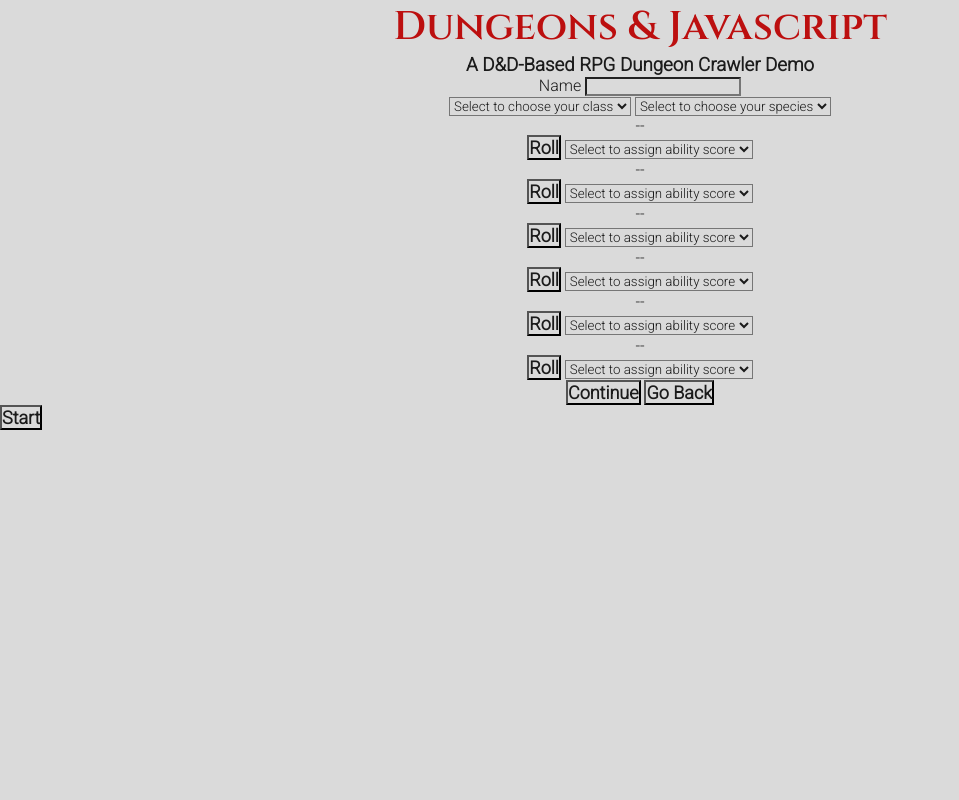
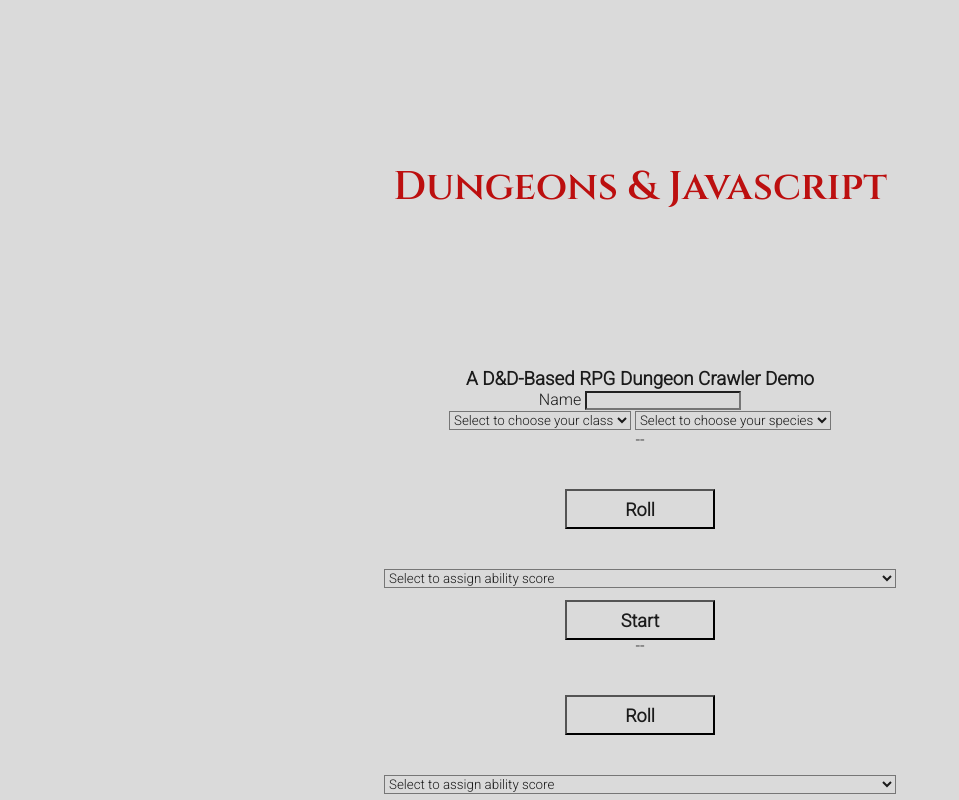
Before and after one commit to jpthacker/dungeons-and-javascript, a website: page index.html in a window 1280 px wide. Shown: the top 800 px of the page, without its empty margins (0-959 px from the left). Drawn offline with nearby package versions, Linux system fonts and the light colour scheme; files that its build step writes are made by us from their sources; a web font is replaced by a local one.

Commit message:
Added initial layout and component styles

```diff
--- a/base/_typography.scss
+++ b/base/_typography.scss
@@ -28,10 +28,13 @@ menu {
 
 .character-creation__message {
   text-align: center;
+  font-size: 1em;
 }
 
 .character-creation__error {
   text-align: center;
+  font-size: 1em;
+  color: rgb(188, 15, 15);
 }
 
 button {
--- a/components/_buttons.scss
+++ b/components/_buttons.scss
@@ -1 +1,9 @@
 @use "../abstracts" as *;
+
+button {
+  min-height: 40px;
+  min-width: 150px;
+  display: block;
+  margin: 0 auto;
+  cursor: pointer;
+}
--- a/index.html
+++ b/index.html
@@ -4,7 +4,7 @@
     <meta charset="UTF-8" />
     <meta http-equiv="X-UA-Compatible" content="IE=edge" />
     <meta name="viewport" content="width=device-width, initial-scale=1.0" />
-    <link rel="stylesheet" href="styles.css" />
+    <link rel="stylesheet" href="main.css" />
     <title>Dungeons & Javascript</title>
   </head>
   <body>
--- a/layout/_grid.scss
+++ b/layout/_grid.scss
@@ -1 +1,38 @@
 @use "../abstracts" as *;
+
+.ability__container {
+  display: grid;
+  gap: 6vh;
+  grid-auto-columns: 1fr;
+  grid-template:
+    "ability1"
+    "ability2"
+    "ability3"
+    "ability4"
+    "ability5"
+    "ability6";
+}
+
+.ability--one {
+  grid-area: ability1;
+}
+
+.ability--two {
+  grid-area: ability2;
+}
+
+.ability--three {
+  grid-area: ability3;
+}
+
+.ability--four {
+  grid-area: ability4;
+}
+
+.ability--five {
+  grid-area: ability5;
+}
+
+.ability--six {
+  grid-area: ability6;
+}
--- a/layout/_layout.scss
+++ b/layout/_layout.scss
@@ -6,3 +6,57 @@
   box-sizing: border-box;
   background-color: $color-grey;
 }
+
+.title {
+  position: absolute;
+  top: 20vh;
+  right: 0;
+  left: 0;
+
+  &__main {
+    width: 80vw;
+    margin: 0 auto;
+  }
+}
+
+.menu--start {
+  position: absolute;
+  top: 46%;
+  bottom: 50%;
+  right: 10%;
+  left: 10%;
+}
+
+.menu__title {
+  padding: 0 10%;
+}
+
+.character-creation__message {
+  margin: 0 10vw;
+}
+
+.start {
+  position: absolute;
+  bottom: 20vh;
+  right: 0;
+  left: 0;
+}
+
+.character-creation__error {
+  text-align: center;
+  margin: 0 10vw;
+}
+
+.ability {
+  display: flex;
+  flex-direction: column;
+  justify-content: space-between;
+  row-gap: 5vh;
+  &__container {
+    margin: 0 20vw;
+  }
+}
+
+.title--top {
+  top: 5vh;
+}
```
Also changed, not shown: main.css.
